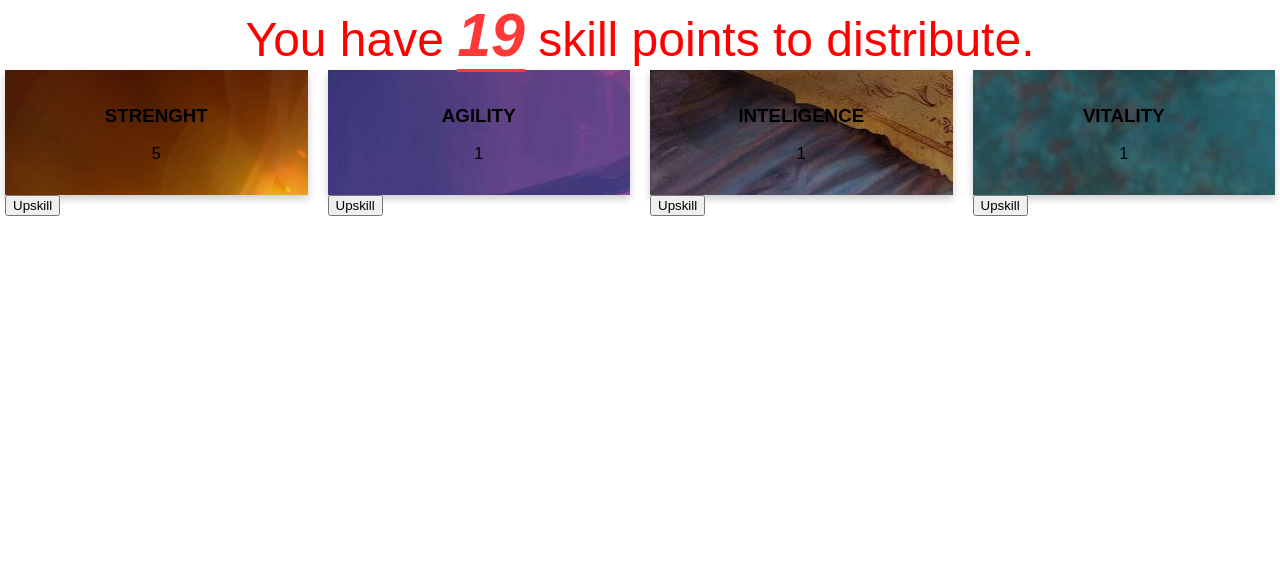
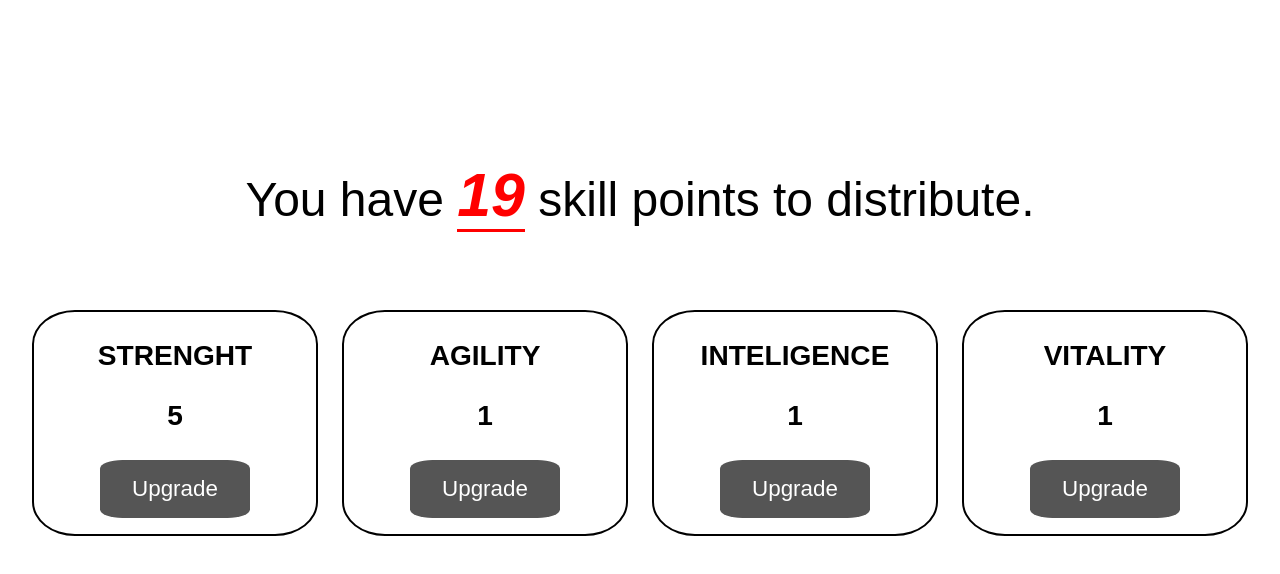
Before and after one commit to stanchyyy/React, a React (Create React App) app in the folder cards/: page / in a window 1280 px wide. Shown: the top 574 px of the page. Built offline with nearby package versions, Linux system fonts and the light colour scheme.

Commit message:
styled buttons and cards

```diff
--- a/cards/src/App.js
+++ b/cards/src/App.js
@@ -11,6 +11,7 @@ const skills = [{
   defaultPoints :  baseSkillPoints,
   maxPoints : maxBaseSkillPoints,
   attributeName : 'STRENGHT',
+  color: '#5271C2',
   },
   {
   id : 2,
@@ -18,6 +19,7 @@ const skills = [{
   defaultPoints : defaultPoints,
   maxPoints : maxPoints,
   attributeName : 'AGILITY',
+  color: '#35a541',
   },
   {
   id : 3,
@@ -25,6 +27,7 @@ const skills = [{
   defaultPoints : defaultPoints,
   maxPoints : maxPoints,
   attributeName : 'INTELIGENCE',
+  color: '#bdb235',
   },
   {
   id : 4,
@@ -32,6 +35,7 @@ const skills = [{
   defaultPoints : defaultPoints,
   maxPoints : maxPoints,
   attributeName : 'VITALITY',
+  color: '#db6623',
   },
 ];
 
--- a/cards/src/Components/ActionPane.js
+++ b/cards/src/Components/ActionPane.js
@@ -1,20 +1,17 @@
 import styles from './ActionPane.module.css';
 
 const ActionPane = (props) =>{
-
     return (
         <div>
             <div className={styles.ActionPane}>
                 You have <span className={styles.ActionPanePoints}>{props.pointsToDistribute}</span> skill points to distribute.
             </div>
-            <div className={styles.row}>
+            <div className={styles.overview}>
                     {props.skills.map((skill)=>(
-                        <div className={styles.column} key ={skill.id} >
-                        <div className={styles.card} style={{backgroundImage : 'url('+skill.imageSource+')'}}>
+                        <div className={styles.column} key ={skill.id}  >
                         <h3>{skill.attributeName}</h3>
-                        <p>{skill.defaultPoints}</p>
-                        </div>
-                        <button>Upskill</button>
+                        <h3>{skill.defaultPoints}</h3>
+                        <button className={styles.upskillbutton}>Upgrade</button>
                         </div>
 
                     ))}
--- a/cards/src/Components/ActionPane.module.css
+++ b/cards/src/Components/ActionPane.module.css
@@ -4,49 +4,48 @@
 
 .ActionPane {
     font-size: 3rem;
-    color:red;
-    margin:auto;
+    margin: 10rem auto 5rem  auto;
     width: 70%;
     max-width: 45ch;
     text-align: center;
 }
 .ActionPanePoints {
-    color: rgb(255, 56, 56);
+    color: red;
     font-size: 3.8rem;
     font-style:italic;
     font-weight: bold;
     border-bottom: 0.2rem solid;
 }
 
-  /* Float four columns side by side */
-  .column {
-    float: left;
-    width: 25%;
-    padding: 0 10px;
-  }
+.overview{
 
-  /* Remove extra left and right margins, due to padding */
-  .row {margin: 0 -5px;}
+    text-align: center;
+    margin: auto 2rem auto 2rem;
+}
 
-  /* Clear floats after the columns */
-  .row:after {
-    content: "";
-    display: table;
-    clear: both;
-  }
+.upskillbutton{
+    font-size: 1.4rem;
+    background-color: #555555;
+    color: white;
+    border: none;
+    padding: 1rem 2rem;
+    margin-bottom: 1rem;
+    border-radius: 15%;
+    font-family: Copperplate, Papyrus, fantasy;
+}
 
-  /* Responsive columns */
-  @media screen and (max-width: 600px) {
-    .column {
-      width: 100%;
-      display: block;
-      margin-bottom: 20px;
+
+@media(min-width: 50em){
+    .overview{
+        display: grid;
+        gap:1.5rem;
+        grid-template-columns: repeat(4, 1fr);
+
     }
-  }
+    .column{
+        border: 2px solid black;
+        font-size: 1.5rem;
+        border-radius: 15%;
+    }
 
-  /* Style the counter cards */
-  .card {
-    box-shadow: 0 4px 8px 0 rgba(0, 0, 0, 0.2);
-    padding: 16px;
-    text-align: center;
-  }
+}
```
